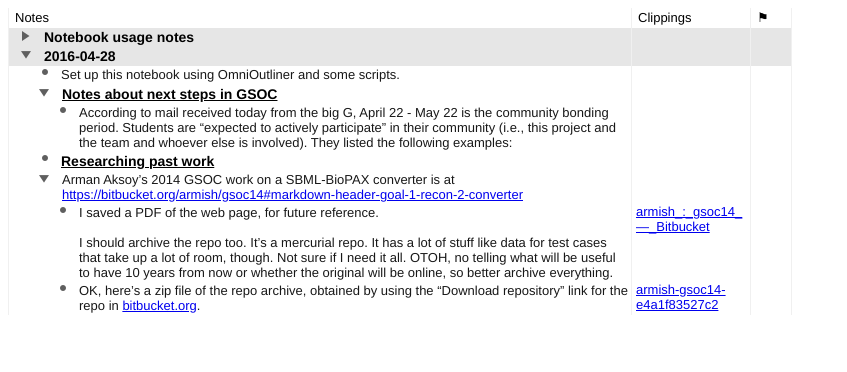
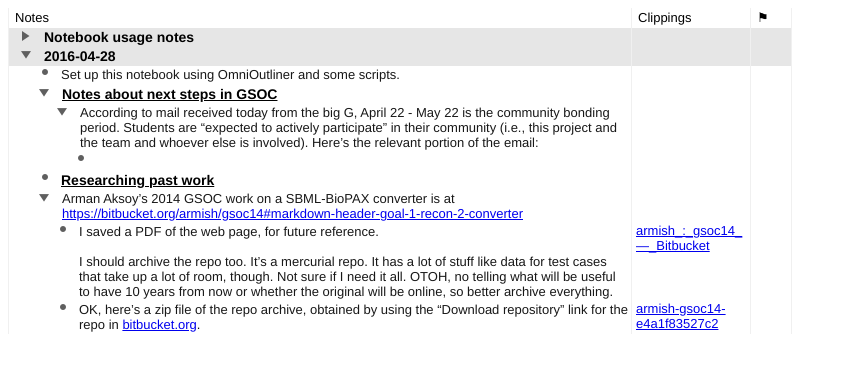
Before and after one commit to mhucka/mhucka.github.io, a plain HTML site: page gsoc2016-notebook/index.html in a window 1280 px wide. Shown: the whole page, without its empty margins (0-847 px from the left). Drawn offline with Linux system fonts and the light colour scheme.

Commit message:
Updated.

```diff
--- a/gsoc2016-notebook/index.html
+++ b/gsoc2016-notebook/index.html
@@ -591,17 +591,29 @@
 <td class=" col2 colbackground2 col_width2" style=""><div class=" full levelcolor2 ns-bg-eUsXLp0Pv1g-Heading1"><div class="full column level2 ns-eUsXLp0Pv1g-Heading1" style='color:rgb(0,0,0) ;  font-family: "Helvetica Neue", sans-serif;  text-decoration:  underline;font-weight: 700;  font-size: 14px;'></div></div></td>
 <td class=" col3 colbackground3 col_width3" style=""><div class=" full levelcolor2 ns-bg-eUsXLp0Pv1g-Heading1"><div class="full column level2 ns-eUsXLp0Pv1g-Heading1" style='color:rgb(0,0,0) ;  font-family: "Helvetica Neue", sans-serif;  text-decoration:  underline;font-weight: 700;  font-size: 14px;'></div></div></td>
 </tr></table>
-<div id="pgsmZgzRt9uE" class="expanded"><table cellspacing="0" border="0" cellpadding="0" class="row heighthack"><tr id="m-fyq0YlJJf">
+<div id="pgsmZgzRt9uE" class="expanded">
+<table cellspacing="0" border="0" cellpadding="0" class="row heighthack"><tr id="m-fyq0YlJJf">
 <td class=" col1 colbackground1 col_width1" style=""><div class=" full levelcolor3"><table border="0" cellspacing="0" cellpadding="0" style="height:100%" class=" col_width1 col1"><tr>
 <td class=" subcell wholedocgutter level3 levelguttercolor3" style="width: 45px;"></td>
-<td class=" subcell wholedocgutter indicator level3 levelguttercolor3" style="width: 15px;"><img border="0" alt="*" class="leaf" src="LeafRowHandle.png"></td>
+<td class=" subcell wholedocgutter indicator level3 levelguttercolor3" style="width: 15px;"><img onmousedown="ioSwitch('pm-fyq0YlJJf', event.shiftKey)" id="im-fyq0YlJJf" border="0" alt="V" class="parent" src="Expanded.png" title="collapse"></td>
 <td class=" subcell wholedocgutter labelpadding level3 levelguttercolor3" style=" width: 1px; "></td>
-<td class=" content level3 subcell">According to mail received today from the big G, April 22 - May 22 is the community bonding period. Students are “expected to actively participate” in their community (i.e., this project and the team and whoever else is involved). They listed the following examples:<br>
+<td class=" content level3 subcell">According to mail received today from the big G, April 22 - May 22 is the community bonding period. Students are “expected to actively participate” in their community (i.e., this project and the team and whoever else is involved). Here’s the relevant portion of the email:<br>
 </td>
 </tr></table></div></td>
 <td class=" col2 colbackground2 col_width2" style=""><div class=" full levelcolor3"><div class="full column level3" style=""></div></div></td>
 <td class=" col3 colbackground3 col_width3" style=""><div class=" full levelcolor3"><div class="full column level3" style=""></div></div></td>
+</tr></table>
+<div id="pm-fyq0YlJJf" class="expanded"><table cellspacing="0" border="0" cellpadding="0" class="row heighthack"><tr id="hlyJpLZqfOH">
+<td class=" col1 colbackground1 col_width1" style=""><div class=" full levelcolor4"><table border="0" cellspacing="0" cellpadding="0" style="height:100%" class=" col_width1 col1"><tr>
+<td class=" subcell wholedocgutter level4 levelguttercolor4" style="width: 63px;"></td>
+<td class=" subcell wholedocgutter indicator level4 levelguttercolor4" style="width: 15px;"><img border="0" alt="*" class="leaf" src="LeafRowHandle.png"></td>
+<td class=" subcell wholedocgutter labelpadding level4 levelguttercolor4" style=" width: 1px; "></td>
+<td class=" content level4 subcell"></td>
+</tr></table></div></td>
+<td class=" col2 colbackground2 col_width2" style=""><div class=" full levelcolor4"><div class="full column level4" style=""></div></div></td>
+<td class=" col3 colbackground3 col_width3" style=""><div class=" full levelcolor4"><div class="full column level4" style=""></div></div></td>
 </tr></table></div>
+</div>
 <table cellspacing="0" border="0" cellpadding="0" class="row heighthack"><tr id="a96545c9uiJ">
 <td class=" col1 colbackground1 col_width1" style=""><div class=" full levelcolor2 ns-bg-eUsXLp0Pv1g-Heading1"><table border="0" cellspacing="0" cellpadding="0" style="height:100%" class=" col_width1 col1"><tr>
 <td class=" subcell wholedocgutter level2 levelguttercolor2 ns-eUsXLp0Pv1g-Heading1 ns-gutter-eUsXLp0Pv1g-Heading1" style="width: 27px;"></td>
```
